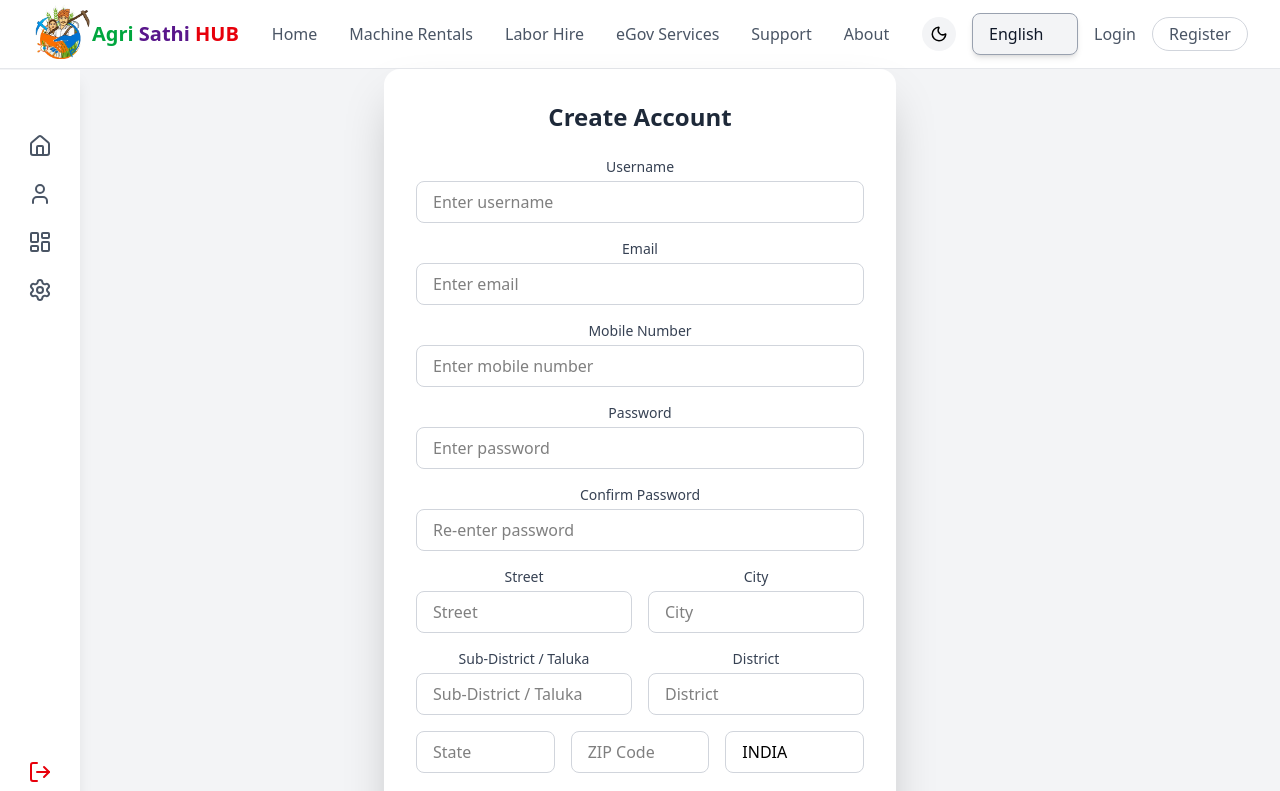
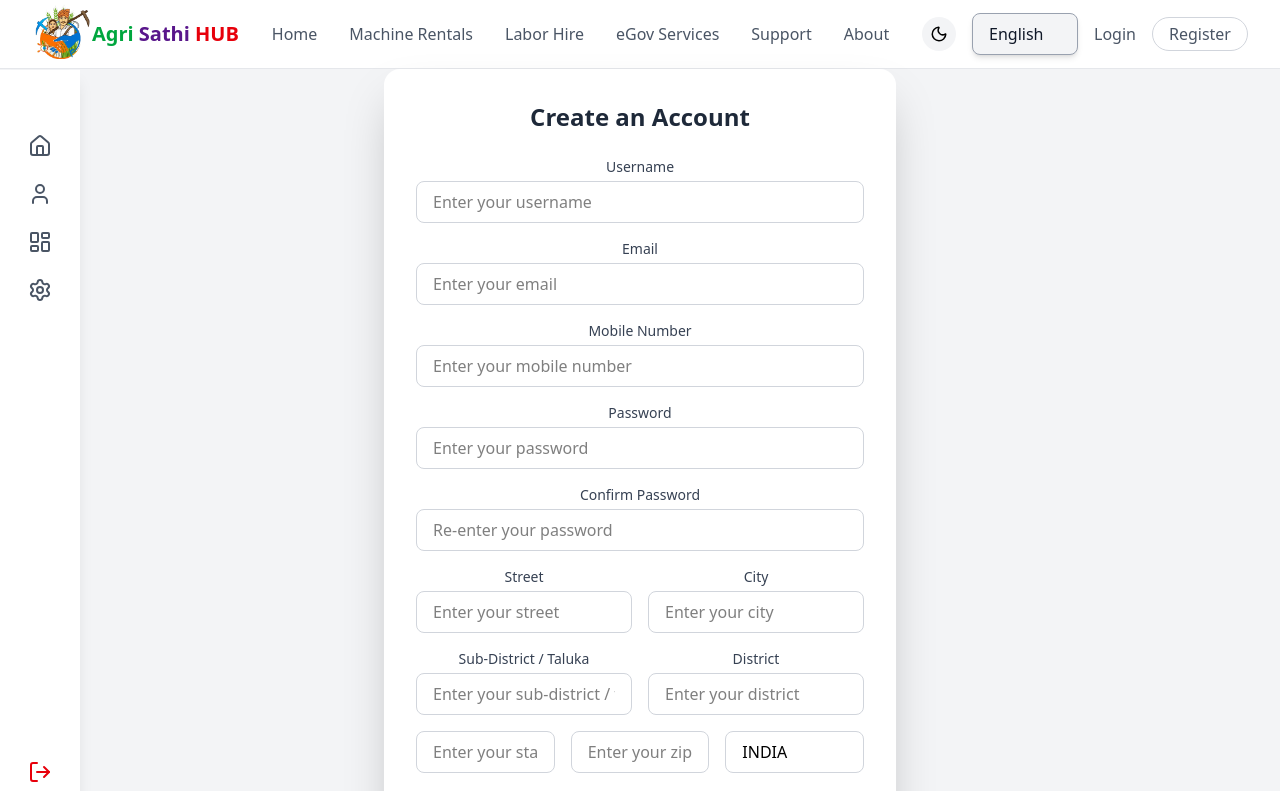
Before and after one commit to Rohit3920/Agri-sathi-hub__client, a React (Vite) app: page /signup in a window 1280 px wide. Shown: the top 791 px of the page. Built offline with nearby package versions, Linux system fonts and the light colour scheme.

Commit message:
Signup form page content can translate in marathi by static words

```diff
--- a/src/components/users/Signup.jsx
+++ b/src/components/users/Signup.jsx
@@ -1,8 +1,10 @@
 import React, { useState } from "react";
 import { toast } from "react-toastify";
 import api from "../../utils/api";
+import { useTranslation } from 'react-i18next';
 
 export default function Signup() {
+    const { t } = useTranslation();
     const [formData, setFormData] = useState({
         username: "",
         email: "",
@@ -97,16 +99,16 @@ export default function Signup() {
         <div className="flex items-center justify-center min-h-screen bg-gray-100 dark:bg-gray-900 px-4 transition-colors duration-300">
             <div className="bg-white dark:bg-gray-800 rounded-2xl shadow-2xl w-full max-w-lg p-6 sm:p-8">
                 <h2 className="text-2xl font-semibold text-center mb-6 text-gray-800 dark:text-gray-100">
-                    Create Account
+                    {t("SignupComponent.create-an-account")}
                 </h2>
 
                 <form onSubmit={handleSubmit} className="space-y-4">
                     {/* Username */}
                     <div>
                         <label className="block text-gray-700 dark:text-gray-300 text-sm mb-1">
-                            Username
+                            {t("SignupComponent.username")}
                         </label>
-                        <input type="text" name="username" placeholder="Enter username" value={formData.username} onChange={handleChange} className="w-full px-4 py-2 border border-gray-300 dark:border-gray-600 rounded-lg dark:bg-gray-700 dark:text-gray-100 focus:ring-2 focus:ring-blue-400 outline-none"
+                        <input type="text" name="username" placeholder={t("SignupComponent.enter-username")} value={formData.username} onChange={handleChange} className="w-full px-4 py-2 border border-gray-300 dark:border-gray-600 rounded-lg dark:bg-gray-700 dark:text-gray-100 focus:ring-2 focus:ring-blue-400 outline-none"
                             required
                         />
                     </div>
@@ -114,9 +116,9 @@ export default function Signup() {
                     {/* Email */}
                     <div>
                         <label className="block text-gray-700 dark:text-gray-300 text-sm mb-1">
-                            Email
+                            {t("SignupComponent.email")}
                         </label>
-                        <input type="email" name="email" placeholder="Enter email" value={formData.email} onChange={handleChange} className="w-full px-4 py-2 border border-gray-300 dark:border-gray-600 rounded-lg dark:bg-gray-700 dark:text-gray-100 focus:ring-2 focus:ring-blue-400 outline-none"
+                        <input type="email" name="email" placeholder={t("SignupComponent.enter-email")} value={formData.email} onChange={handleChange} className="w-full px-4 py-2 border border-gray-300 dark:border-gray-600 rounded-lg dark:bg-gray-700 dark:text-gray-100 focus:ring-2 focus:ring-blue-400 outline-none"
                             required
                         />
                     </div>
@@ -124,9 +126,9 @@ export default function Signup() {
                     {/* Mobile */}
                     <div>
                         <label className="block text-gray-700 dark:text-gray-300 text-sm mb-1">
-                            Mobile Number
+                            {t("SignupComponent.mobile-number")}
                         </label>
-                        <input type="tel" name="MobileNum" placeholder="Enter mobile number" value={formData.MobileNum} onChange={handleChange} className="w-full px-4 py-2 border border-gray-300 dark:border-gray-600 rounded-lg dark:bg-gray-700 dark:text-gray-100 focus:ring-2 focus:ring-blue-400 outline-none"
+                        <input type="tel" name="MobileNum" placeholder={t("SignupComponent.enter-mobile-number")} value={formData.MobileNum} onChange={handleChange} className="w-full px-4 py-2 border border-gray-300 dark:border-gray-600 rounded-lg dark:bg-gray-700 dark:text-gray-100 focus:ring-2 focus:ring-blue-400 outline-none"
                             required
                         />
                     </div>
@@ -134,9 +136,9 @@ export default function Signup() {
                     {/* Password */}
                     <div>
                         <label className="block text-gray-700 dark:text-gray-300 text-sm mb-1">
-                            Password
+                            {t("SignupComponent.password")}
                         </label>
-                        <input type="password" name="password" placeholder="Enter password" value={formData.password} onChange={handleChange} className="w-full px-4 py-2 border border-gray-300 dark:border-gray-600 rounded-lg dark:bg-gray-700 dark:text-gray-100 focus:ring-2 focus:ring-green-400 outline-none"
+                        <input type="password" name="password" placeholder={t("SignupComponent.enter-password")} value={formData.password} onChange={handleChange} className="w-full px-4 py-2 border border-gray-300 dark:border-gray-600 rounded-lg dark:bg-gray-700 dark:text-gray-100 focus:ring-2 focus:ring-green-400 outline-none"
                             required
                         />
                     </div>
@@ -144,9 +146,9 @@ export default function Signup() {
                     {/* Confirm Password */}
                     <div>
                         <label className="block text-gray-700 dark:text-gray-300 text-sm mb-1">
-                            Confirm Password
+                            {t("SignupComponent.confirm-password")}
                         </label>
-                        <input type="password" name="confirmPassword" placeholder="Re-enter password" value={formData.confirmPassword} onChange={handleChange} className="w-full px-4 py-2 border border-gray-300 dark:border-gray-600 rounded-lg dark:bg-gray-700 dark:text-gray-100 focus:ring-2 focus:ring-green-400 outline-none"
+                        <input type="password" name="confirmPassword" placeholder={t("SignupComponent.enter-confirm-password")} value={formData.confirmPassword} onChange={handleChange} className="w-full px-4 py-2 border border-gray-300 dark:border-gray-600 rounded-lg dark:bg-gray-700 dark:text-gray-100 focus:ring-2 focus:ring-green-400 outline-none"
                             required
                         />
                     </div>
@@ -157,16 +159,16 @@ export default function Signup() {
                     <div className="grid sm:grid-cols-2 gap-4">
                         <div>
                             <label className="block text-gray-700 dark:text-gray-300 text-sm mb-1">
-                                Street
+                                {t("SignupComponent.street")}
                             </label>
-                            <input type="text" name="street" placeholder="Street" value={formData.address.street} onChange={handleChange} className="w-full px-4 py-2 border rounded-lg border-gray-300 dark:border-gray-600 dark:bg-gray-700 dark:text-gray-100"
+                            <input type="text" name="street" placeholder={t("SignupComponent.enter-street")} value={formData.address.street} onChange={handleChange} className="w-full px-4 py-2 border rounded-lg border-gray-300 dark:border-gray-600 dark:bg-gray-700 dark:text-gray-100"
                             />
                         </div>
                         <div>
                             <label className="block text-gray-700 dark:text-gray-300 text-sm mb-1">
-                                City
+                                {t("SignupComponent.city")}
                             </label>
-                            <input type="text" name="city" placeholder="City" value={formData.address.city} onChange={handleChange} className="w-full px-4 py-2 border rounded-lg border-gray-300 dark:border-gray-600 dark:bg-gray-700 dark:text-gray-100"
+                            <input type="text" name="city" placeholder={t("SignupComponent.enter-city")} value={formData.address.city} onChange={handleChange} className="w-full px-4 py-2 border rounded-lg border-gray-300 dark:border-gray-600 dark:bg-gray-700 dark:text-gray-100"
                             />
                         </div>
                     </div>
@@ -175,34 +177,34 @@ export default function Signup() {
                     <div className="grid sm:grid-cols-2 gap-4">
                         <div>
                             <label className="block text-gray-700 dark:text-gray-300 text-sm mb-1">
-                                Sub-District / Taluka
+                                {t("SignupComponent.sub-district-or-taluka")}
                             </label>
-                            <input type="text" name="subDistrict" placeholder="Sub-District / Taluka" value={formData.address.subDistrict} onChange={handleChange} className="w-full px-4 py-2 border rounded-lg border-gray-300 dark:border-gray-600 dark:bg-gray-700 dark:text-gray-100"
+                            <input type="text" name="subDistrict" placeholder={t("SignupComponent.enter-sub-district-or-taluka")} value={formData.address.subDistrict} onChange={handleChange} className="w-full px-4 py-2 border rounded-lg border-gray-300 dark:border-gray-600 dark:bg-gray-700 dark:text-gray-100"
                             />
                         </div>
                         <div>
                             <label className="block text-gray-700 dark:text-gray-300 text-sm mb-1">
-                                District
+                                {t("SignupComponent.district")}
                             </label>
-                            <input type="text" name="district" placeholder="District" value={formData.address.district} onChange={handleChange} className="w-full px-4 py-2 border rounded-lg border-gray-300 dark:border-gray-600 dark:bg-gray-700 dark:text-gray-100"
+                            <input type="text" name="district" placeholder={t("SignupComponent.enter-district")} value={formData.address.district} onChange={handleChange} className="w-full px-4 py-2 border rounded-lg border-gray-300 dark:border-gray-600 dark:bg-gray-700 dark:text-gray-100"
                             />
                         </div>
                     </div>
 
                     <div className="grid sm:grid-cols-3 gap-4">
-                        <input type="text" name="state" placeholder="State" value={formData.address.state} onChange={handleChange} className="px-4 py-2 border rounded-lg border-gray-300 dark:border-gray-600 dark:bg-gray-700 dark:text-gray-100"
+                        <input type="text" name="state" placeholder={t("SignupComponent.enter-state")} value={formData.address.state} onChange={handleChange} className="px-4 py-2 border rounded-lg border-gray-300 dark:border-gray-600 dark:bg-gray-700 dark:text-gray-100"
                         />
 
-                        <input type="text" name="zipCode" placeholder="ZIP Code" value={formData.address.zipCode} onChange={handleChange} className="px-4 py-2 border rounded-lg border-gray-300 dark:border-gray-600 dark:bg-gray-700 dark:text-gray-100"
+                        <input type="text" name="zipCode" placeholder={t("SignupComponent.enter-zip-code")} value={formData.address.zipCode} onChange={handleChange} className="px-4 py-2 border rounded-lg border-gray-300 dark:border-gray-600 dark:bg-gray-700 dark:text-gray-100"
                         />
-                        <input type="text" name="country" placeholder="Country" value={formData.address.country} onChange={handleChange} className="px-4 py-2 border rounded-lg border-gray-300 dark:border-gray-600 dark:bg-gray-700 dark:text-gray-100"
-                        />
+                        <input type="text" name="country" placeholder={t("SignupComponent.enter-country")} value={formData.address.country} onChange={handleChange} className="px-4 py-2 border rounded-lg border-gray-300 dark:border-gray-600 dark:bg-gray-700 dark:text-gray-100"
+                        disabled/>
                     </div>
 
                     {/* Address Type */}
                     <div>
                         <label className="block text-gray-700 dark:text-gray-300 text-sm mb-1">
-                            Address Type
+                            {t("SignupComponent.address-type")}
                         </label>
                         <select
                             name="addressType"
@@ -210,8 +212,8 @@ export default function Signup() {
                             onChange={handleChange}
                             className="w-full px-4 py-2 border rounded-lg border-gray-300 dark:border-gray-600 dark:bg-gray-700 dark:text-gray-100 focus:ring-2 focus:ring-blue-400"
                         >
-                            <option value="Permanent">Permanent</option>
-                            <option value="Current">Current</option>
+                            <option value="Permanent">{t("SignupComponent.permanent")}</option>
+                            <option value="Current">{t("SignupComponent.current")}</option>
                         </select>
                     </div>
 
@@ -220,7 +222,7 @@ export default function Signup() {
                         type="submit"
                         className="w-full bg-blue-600 text-white py-2 rounded-lg mt-4 hover:bg-blue-700 transition-colors"
                     >
-                        Sign Up
+                        {t("SignupComponent.sign-up-button")}
                     </button>
                 </form>
             </div>
--- a/src/locales/eng/translation.json
+++ b/src/locales/eng/translation.json
@@ -62,5 +62,44 @@
             "enter-password": "Enter your password",
             "login-button": "Login"
         }
+    },
+
+    "SignupComponent": {
+        "create-an-account": "Create an Account",
+        "username": "Username",
+        "enter-username": "Enter your username",
+        "email": "Email",
+        "enter-email": "Enter your email",
+        "mobile-number": "Mobile Number",
+        "enter-mobile-number": "Enter your mobile number",
+        "password": "Password",
+        "enter-password": "Enter your password",
+        "confirm-password": "Confirm Password",
+        "enter-confirm-password": "Re-enter your password",
+        "street": "Street",
+        "enter-street": "Enter your street",
+        "city": "City",
+        "enter-city": "Enter your city",
+        "sub-district-or-taluka": "Sub-District / Taluka",
+        "enter-sub-district-or-taluka": "Enter your sub-district / taluka",
+        "district": "District",
+        "enter-district": "Enter your district",
+        "state": "State",
+        "enter-state": "Enter your state",
+        "zip-code": "Zip Code",
+        "enter-zip-code": "Enter your zip code",
+        "country": "Country",
+        "enter-country": "Enter your country",
+        "address-type": "Address Type",
+        "enter-address-type": "Enter your address type",
+        "permanent": "Permanent",
+        "current": "Current",
+        "sign-up-button": "Sign Up",
+        "already-have-an-account": "Already have an account?",
+
+        "Please-fill-in-all-fields": "Please fill in all fields ❌",
+        "Passwords-do-not-match": "Passwords do not match ❌",
+        "Signup-successful": "✅ Signup successful! Please log in.",
+        "Email-already-in-use": "Email already in use ⚠️"
     }
 }
--- a/src/locales/mar/translation.json
+++ b/src/locales/mar/translation.json
@@ -6,8 +6,8 @@
 
     "Navbar": {
         "home": "मुखपृष्ठ",
-        "machine Rentals": "यंत्र भाड्याने",
-        "labor Hire": "मजूर भाड्याने",
+        "machine Rentals": "यंत्र कामाला घेणे",
+        "labor Hire": "मजूर कामाला घेणे",
         "eGov Services": "ई-शासन सेवा",
         "support": "मदत",
         "about": "माहिती",
@@ -63,5 +63,44 @@
             "enter-password": "आपला पासवर्ड प्रविष्ट करा",
             "login-button": "लॉगिन"
         }
+    },
+
+    "SignupComponent": {
+        "create-an-account": "खाते तयार करा",
+        "username": "वापरकर्ता नाव",
+        "enter-username": "आपले वापरकर्ता नाव प्रविष्ट करा",
+        "email": "ईमेल",
+        "enter-email": "आपला ईमेल प्रविष्ट करा",
+        "mobile-number": "मोबाइल नंबर",
+        "enter-mobile-number": "आपला मोबाइल नंबर प्रविष्ट करा",
+        "password": "पासवर्ड",
+        "enter-password": "आपला पासवर्ड प्रविष्ट करा",
+        "confirm-password": "पासवर्डची पुष्टी करा",
+        "enter-confirm-password": "आपला पासवर्ड पुन्हा प्रविष्ट करा",
+        "street": "रस्ता",
+        "enter-street": "आपला रस्ता प्रविष्ट करा",
+        "city": "शहर",
+        "enter-city": "आपले शहर प्रविष्ट करा",
+        "sub-district-or-taluka": "उप-जिल्हा / तालुका",
+        "enter-sub-district-or-taluka": "आपला उप-जिल्हा / तालुका प्रविष्ट करा",
+        "district": "जिल्हा",
+        "enter-district": "आपला जिल्हा प्रविष्ट करा",
+        "state": "राज्य",
+        "enter-state": "आपले राज्य प्रविष्ट करा",
+        "zip-code": "पिन कोड",
+        "enter-zip-code": "आपला पिन कोड प्रविष्ट करा",
+        "country": "देश",
+        "enter-country": "आपला देश प्रविष्ट करा",
+        "address-type": "पत्ता प्रकार",
+        "enter-address-type": "आपला पत्ता प्रकार प्रविष्ट करा",
+        "permanent": "स्थायी",
+        "current": "सध्याचा",
+        "sign-up-button": "साइन अप",
+        "already-have-an-account": "तुमचे खाते आहे का?",
+
+        "Please-fill-in-all-fields": "कृपया सर्व फील्ड भरा ❌",
+        "Passwords-do-not-match": "पासवर्ड जुळत नाहीत ❌",
+        "Signup-successful": "✅ साइन अप यशस्वी! कृपया लॉगिन करा.",
+        "Email-already-in-use": "ईमेल आधीच वापरात आहे ⚠️"
     }
 }
```
